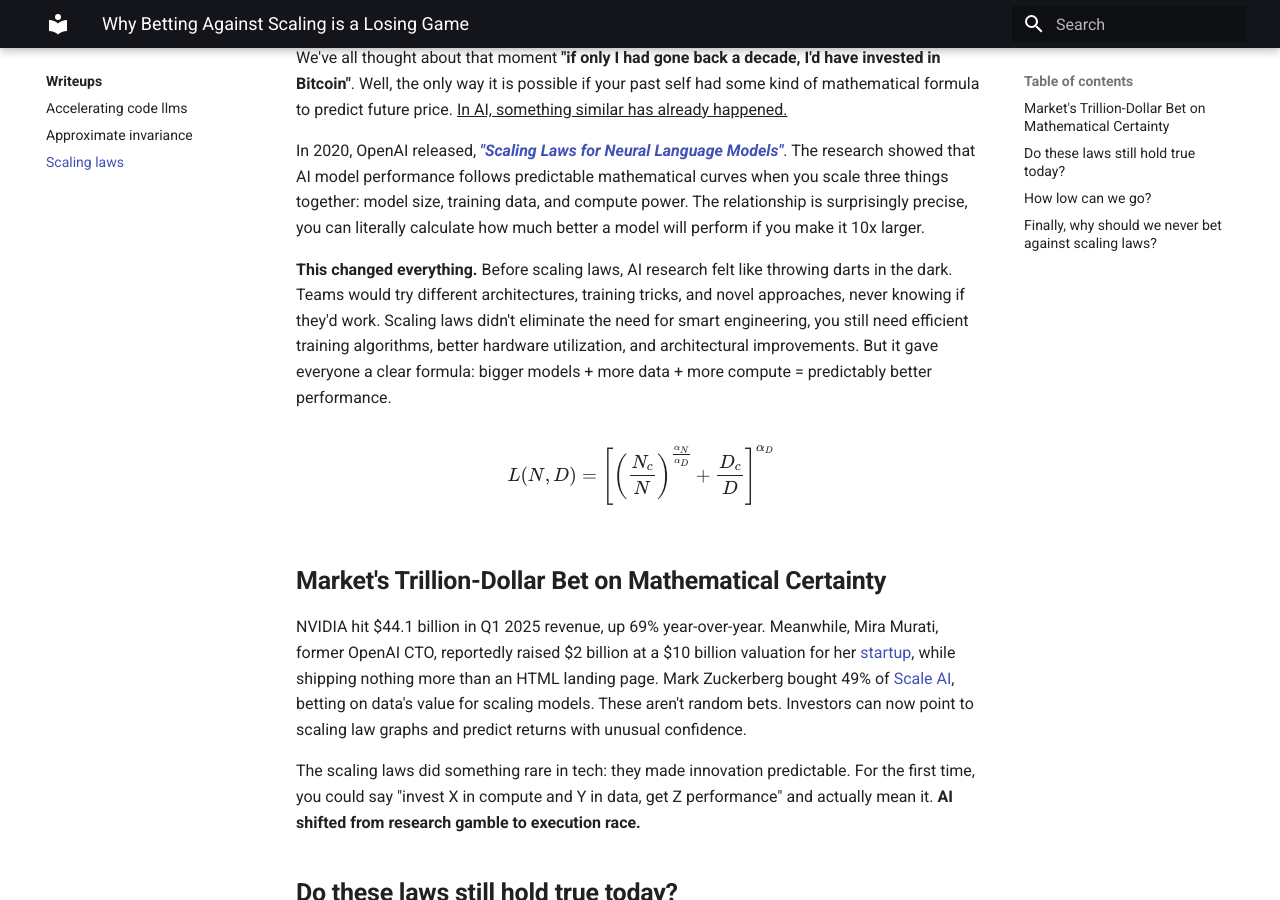
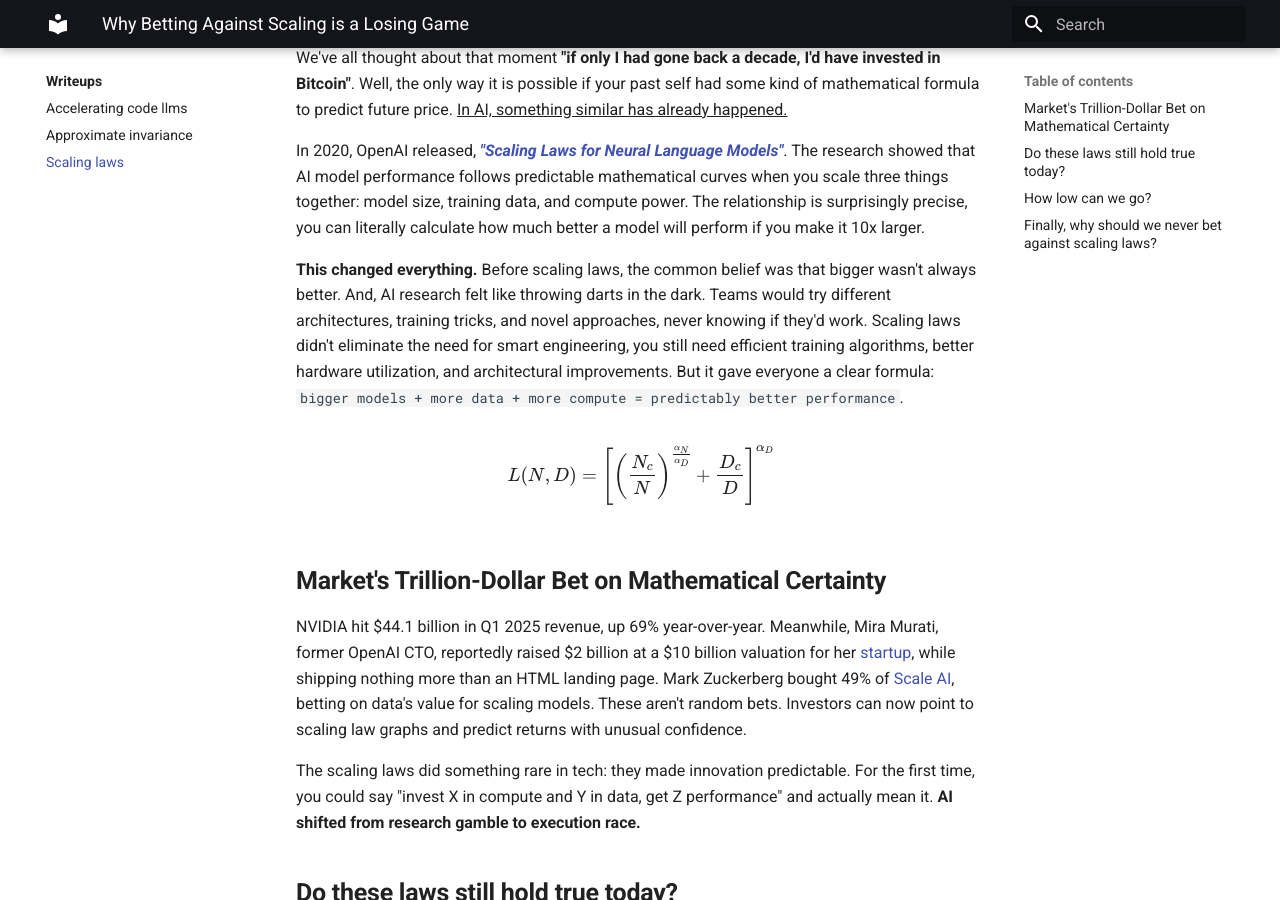
Before and after one commit to gauravreddy08/gauravreddy08.github.io, an MkDocs documentation site: the page built from docs/writeups/scaling-laws/index.md, in a window 1280 px wide and 900 px high, scrolled down 477 px. Built offline with MkDocs 1.6.1 and Material for MkDocs 9.7.7, drawn with Linux system fonts in a browser that asks for light colours.

Commit message:
Updated Scaling Laws Page 2

```diff
--- a/docs/writeups/scaling-laws/index.md
+++ b/docs/writeups/scaling-laws/index.md
@@ -7,7 +7,7 @@
 
 In 2020, OpenAI released, [**_"Scaling Laws for Neural Language Models"_**](https://arxiv.org/abs/2001.08361){target="_blank"}. The research showed that AI model performance follows predictable mathematical curves when you scale three things together: model size, training data, and compute power. The relationship is surprisingly precise, you can literally calculate how much better a model will perform if you make it 10x larger.
 
-**This changed everything.** Before scaling laws, AI research felt like throwing darts in the dark. Teams would try different architectures, training tricks, and novel approaches, never knowing if they'd work. Scaling laws didn't eliminate the need for smart engineering, you still need efficient training algorithms, better hardware utilization, and architectural improvements. But it gave everyone a clear formula: bigger models + more data + more compute = predictably better performance.
+**This changed everything.** Before scaling laws, the common belief was that bigger wasn't always better. And, AI research felt like throwing darts in the dark. Teams would try different architectures, training tricks, and novel approaches, never knowing if they'd work. Scaling laws didn't eliminate the need for smart engineering, you still need efficient training algorithms, better hardware utilization, and architectural improvements. But it gave everyone a clear formula: `bigger models + more data + more compute = predictably better performance`.
 
 $$
 L(N, D) = \left[ \left( \frac{N_c}{N} \right)^{\frac{\alpha_N}{\alpha_D}} + \frac{D_c}{D} \right]^{\alpha_D}
```
